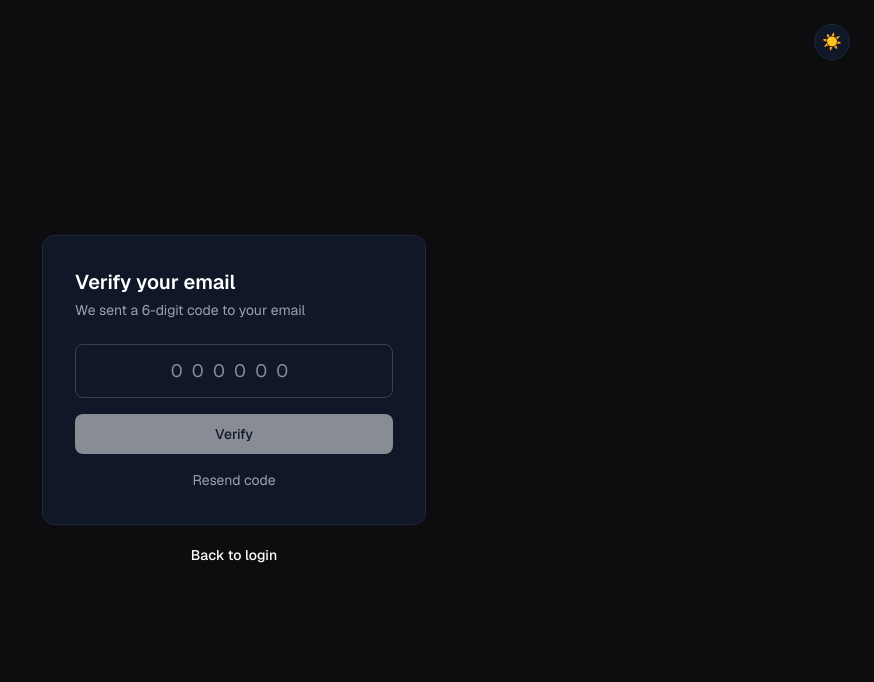
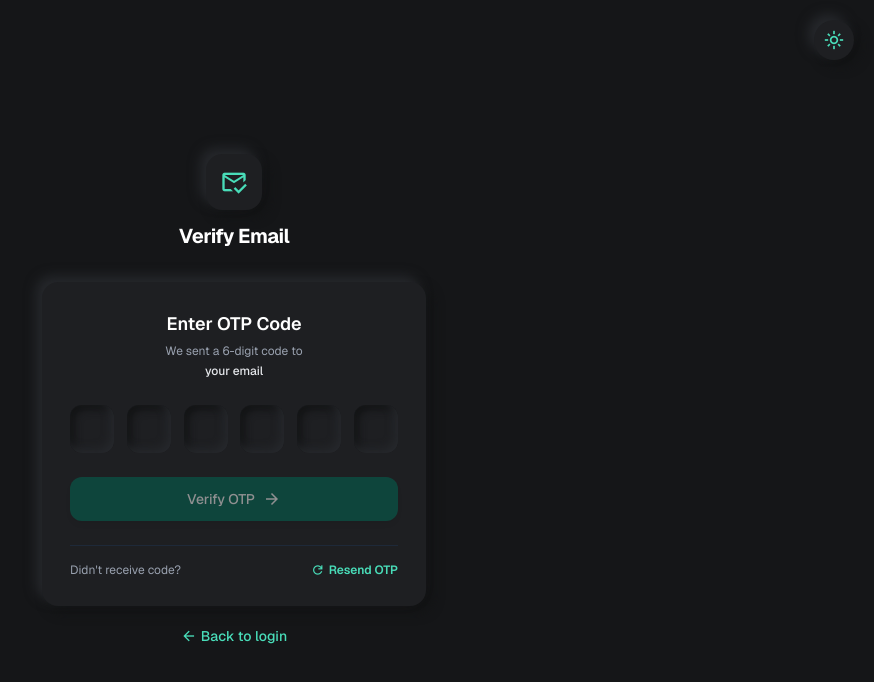
Before and after one commit to i-shaurya1912/Splitwise-frontend-app, a React (Vite) app: page /verify-otp in a window 1280 px wide. Shown: the top 682 px of the page, without its empty margins (406-1280 px from the left). Built offline with nearby package versions, Linux system fonts and the light colour scheme; no server answers.

Commit message:
Add password eye toggle, enhance VerifyOTP UI with auto-login and button micro-interactions

```diff
--- a/src/pages/Login.jsx
+++ b/src/pages/Login.jsx
@@ -13,6 +13,8 @@ function Login() {
   const { login } = useAuth();
   const { theme, toggleTheme } = useTheme();
   const navigate = useNavigate();
+
+  const [showPassword, setShowPassword] = useState(false);
 
   const handleSubmit = async (e) => {
     e.preventDefault();
@@ -83,14 +85,26 @@ function Login() {
               <label className="block text-xs font-medium text-[#575766] dark:text-gray-400 mb-1.5 uppercase tracking-wide">
                 Password
               </label>
+              <div className="relative">
                 <input
-                type="password"
+                  type={showPassword ? 'text' : 'password'}
                   value={password}
                   onChange={(e) => setPassword(e.target.value)}
-                className="w-full neu-inset rounded-xl px-4 py-2.5 text-sm text-[#1a1c1d] dark:text-white placeholder-gray-400 border-none focus:outline-none focus:ring-2 focus:ring-[#006b56]/40"
+                  className="w-full neu-inset rounded-xl pl-4 pr-11 py-2.5 text-sm text-[#1a1c1d] dark:text-white placeholder-gray-400 border-none focus:outline-none focus:ring-2 focus:ring-[#006b56]/40"
                   placeholder="••••••••"
                   required
                 />
+                <button
+                  type="button"
+                  onClick={() => setShowPassword(!showPassword)}
+                  className="absolute right-3 top-1/2 -translate-y-1/2 text-[#575766] hover:text-[#006b56] dark:text-gray-400 dark:hover:text-[#49ddb9] transition-colors p-1 flex items-center justify-center"
+                  aria-label={showPassword ? 'Hide password' : 'Show password'}
+                >
+                  <span className="material-symbols-outlined" style={{ fontSize: 20 }}>
+                    {showPassword ? 'visibility_off' : 'visibility'}
+                  </span>
+                </button>
+              </div>
             </div>
             <button
               type="submit"
--- a/src/pages/Signup.jsx
+++ b/src/pages/Signup.jsx
@@ -12,6 +12,8 @@ function Signup() {
 
   const { theme, toggleTheme } = useTheme();
   const navigate = useNavigate();
+
+  const [showPassword, setShowPassword] = useState(false);
 
   const handleSubmit = async (e) => {
     e.preventDefault();
@@ -91,14 +93,26 @@ function Signup() {
               <label className="block text-xs font-medium text-[#575766] dark:text-gray-400 mb-1.5 uppercase tracking-wide">
                 Password
               </label>
+              <div className="relative">
                 <input
-                type="password"
+                  type={showPassword ? 'text' : 'password'}
                   value={password}
                   onChange={(e) => setPassword(e.target.value)}
-                className="w-full neu-inset rounded-xl px-4 py-2.5 text-sm text-[#1a1c1d] dark:text-white placeholder-gray-400 border-none focus:outline-none focus:ring-2 focus:ring-[#006b56]/40"
+                  className="w-full neu-inset rounded-xl pl-4 pr-11 py-2.5 text-sm text-[#1a1c1d] dark:text-white placeholder-gray-400 border-none focus:outline-none focus:ring-2 focus:ring-[#006b56]/40"
                   placeholder="At least 6 characters"
                   required
                 />
+                <button
+                  type="button"
+                  onClick={() => setShowPassword(!showPassword)}
+                  className="absolute right-3 top-1/2 -translate-y-1/2 text-[#575766] hover:text-[#006b56] dark:text-gray-400 dark:hover:text-[#49ddb9] transition-colors p-1 flex items-center justify-center"
+                  aria-label={showPassword ? 'Hide password' : 'Show password'}
+                >
+                  <span className="material-symbols-outlined" style={{ fontSize: 20 }}>
+                    {showPassword ? 'visibility_off' : 'visibility'}
+                  </span>
+                </button>
+              </div>
             </div>
             <button
               type="submit"
--- a/src/pages/VerifyOTP.jsx
+++ b/src/pages/VerifyOTP.jsx
@@ -1,102 +1,229 @@
-import { useState } from 'react';
+import { useState, useRef, useEffect } from 'react';
 import { useLocation, useNavigate, Link } from 'react-router-dom';
 import { verifyOTP, resendOTP } from '../api/auth';
 import { useTheme } from '../context/ThemeContext';
+import { useAuth } from '../context/AuthContext';
 
 function VerifyOTP() {
   const location = useLocation();
   const navigate = useNavigate();
   const { theme, toggleTheme } = useTheme();
+  const { login } = useAuth();
 
   const email = location.state?.email || '';
-  const [otp, setOtp] = useState('');
+  const [digits, setDigits] = useState(['', '', '', '', '', '']);
   const [error, setError] = useState('');
   const [message, setMessage] = useState('');
   const [loading, setLoading] = useState(false);
+  const [resendCooldown, setResendCooldown] = useState(0);
+
+  const inputRefs = useRef([]);
+
+  useEffect(() => {
+    // Focus first input on mount
+    if (inputRefs.current[0]) {
+      inputRefs.current[0].focus();
+    }
+  }, []);
+
+  useEffect(() => {
+    let timer;
+    if (resendCooldown > 0) {
+      timer = setInterval(() => {
+        setResendCooldown((prev) => prev - 1);
+      }, 1000);
+    }
+    return () => clearInterval(timer);
+  }, [resendCooldown]);
+
+  const handleDigitChange = (index, value) => {
+    // Keep only numbers
+    const cleanValue = value.replace(/\D/g, '');
+    if (!cleanValue) {
+      const newDigits = [...digits];
+      newDigits[index] = '';
+      setDigits(newDigits);
+      return;
+    }
+
+    // Handle pasting multi-digit OTP
+    if (cleanValue.length > 1) {
+      const pasted = cleanValue.slice(0, 6).split('');
+      const newDigits = [...digits];
+      pasted.forEach((char, i) => {
+        if (i < 6) newDigits[i] = char;
+      });
+      setDigits(newDigits);
+      const nextIndex = Math.min(pasted.length, 5);
+      inputRefs.current[nextIndex]?.focus();
+      return;
+    }
+
+    // Single digit input
+    const newDigits = [...digits];
+    newDigits[index] = cleanValue.slice(-1);
+    setDigits(newDigits);
+
+    // Auto-advance focus to next input
+    if (index < 5) {
+      inputRefs.current[index + 1]?.focus();
+    }
+  };
+
+  const handleKeyDown = (index, e) => {
+    if (e.key === 'Backspace' && !digits[index] && index > 0) {
+      inputRefs.current[index - 1]?.focus();
+    }
+  };
+
+  const otp = digits.join('');
 
   const handleSubmit = async (e) => {
     e.preventDefault();
+    if (otp.length !== 6) {
+      setError('Please enter complete 6-digit OTP code');
+      return;
+    }
+
     setError('');
+    setMessage('');
     setLoading(true);
     try {
-      await verifyOTP(email, otp);
-      navigate('/login');
+      const res = await verifyOTP(email, otp);
+      setMessage('Verification successful! Logging you in...');
+
+      // Auto-login if token is returned
+      if (res.data?.token && res.data?.user) {
+        login(res.data.user, res.data.token);
+        setTimeout(() => navigate('/dashboard'), 1000);
+      } else {
+        setTimeout(() => navigate('/login'), 1200);
+      }
     } catch (err) {
-      setError(err.response?.data?.message || 'Verification failed');
+      setError(err.response?.data?.message || 'Verification failed. Invalid or expired OTP.');
     } finally {
       setLoading(false);
     }
   };
 
   const handleResend = async () => {
+    if (resendCooldown > 0) return;
     setError('');
     setMessage('');
     try {
       await resendOTP(email);
-      setMessage('OTP resent to your email');
+      setMessage('New 6-digit verification code sent to your email!');
+      setResendCooldown(30); // 30 seconds cooldown
     } catch (err) {
-      setError(err.response?.data?.message || 'Could not resend OTP');
+      setError(err.response?.data?.message || 'Could not resend OTP. Please try again later.');
     }
   };
 
   return (
-    <div className="min-h-screen bg-gray-50 dark:bg-[#0d0d10] flex items-center justify-center px-4 transition-colors">
+    <div className="min-h-screen bg-[#F3F3F4] dark:bg-[#151618] flex items-center justify-center px-4 transition-colors">
       <button
         onClick={toggleTheme}
-        className="fixed top-4 right-4 sm:top-6 sm:right-6 w-9 h-9 rounded-full border border-gray-200 dark:border-gray-800 bg-white dark:bg-gray-900 flex items-center justify-center text-gray-600 dark:text-gray-300"
+        className="fixed top-5 right-5 w-10 h-10 rounded-full neu neu-btn flex items-center justify-center text-[#006b56] dark:text-[#49ddb9]"
+        aria-label="Toggle theme"
       >
-        {theme === 'dark' ? '☀️' : '🌙'}
+        <span className="material-symbols-outlined">
+          {theme === 'dark' ? 'light_mode' : 'dark_mode'}
+        </span>
       </button>
 
       <div className="w-full max-w-sm">
-        <div className="bg-white dark:bg-gray-900 border border-gray-200 dark:border-gray-800 rounded-xl p-7 sm:p-8">
-          <h1 className="text-xl font-semibold text-gray-900 dark:text-white mb-1">
-            Verify your email
-          </h1>
-          <p className="text-gray-500 dark:text-gray-400 text-sm mb-6">
-            We sent a 6-digit code to {email || 'your email'}
+        <div className="flex flex-col items-center mb-8">
+          <div className="w-14 h-14 rounded-2xl neu flex items-center justify-center mb-3 text-[#006b56] dark:text-[#49ddb9]">
+            <span className="material-symbols-outlined" style={{ fontSize: 28 }}>
+              mark_email_read
+            </span>
+          </div>
+          <h1 className="text-xl font-bold text-[#1a1c1d] dark:text-white tracking-tight">Verify Email</h1>
+        </div>
+
+        <div className="neu rounded-2xl p-7">
+          <h2 className="text-lg font-semibold text-[#1a1c1d] dark:text-white mb-1 text-center">
+            Enter OTP Code
+          </h2>
+          <p className="text-[#575766] dark:text-gray-400 text-xs text-center mb-6 leading-relaxed">
+            We sent a 6-digit code to{' '}
+            <span className="font-medium text-[#1a1c1d] dark:text-gray-200 block truncate">{email || 'your email'}</span>
           </p>
 
           {error && (
-            <div className="bg-red-50 dark:bg-red-950/40 border border-red-200 dark:border-red-900 text-red-700 dark:text-red-400 px-3 py-2 rounded-lg mb-4 text-sm">
+            <div className="bg-[#ffdad6] text-[#93000a] px-3.5 py-2.5 rounded-xl mb-4 text-xs font-medium text-center flex items-center justify-center gap-1.5 animate-fadeIn">
+              <span className="material-symbols-outlined" style={{ fontSize: 16 }}>error</span>
               {error}
             </div>
           )}
+
           {message && (
-            <div className="bg-green-50 dark:bg-green-950/40 border border-green-200 dark:border-green-900 text-green-700 dark:text-green-400 px-3 py-2 rounded-lg mb-4 text-sm">
+            <div className="bg-[#ccebe1] text-[#004b3b] dark:bg-[#004b3b]/30 dark:text-[#49ddb9] px-3.5 py-2.5 rounded-xl mb-4 text-xs font-medium text-center flex items-center justify-center gap-1.5 animate-fadeIn">
+              <span className="material-symbols-outlined" style={{ fontSize: 16 }}>check_circle</span>
               {message}
             </div>
           )}
 
-          <form onSubmit={handleSubmit} className="space-y-4">
+          <form onSubmit={handleSubmit} className="space-y-6">
+            <div className="flex justify-between gap-2">
+              {digits.map((digit, index) => (
                 <input
+                  key={index}
+                  ref={(el) => (inputRefs.current[index] = el)}
                   type="text"
-              value={otp}
-              onChange={(e) => setOtp(e.target.value.replace(/\D/g, '').slice(0, 6))}
-              placeholder="000000"
+                  inputMode="numeric"
                   maxLength={6}
-              className="w-full text-center tracking-[0.5em] text-lg bg-transparent border border-gray-300 dark:border-gray-700 rounded-lg px-3 py-3 text-gray-900 dark:text-white focus:outline-none focus:ring-1 focus:ring-gray-900 dark:focus:ring-white"
+                  value={digit}
+                  onChange={(e) => handleDigitChange(index, e.target.value)}
+                  onKeyDown={(e) => handleKeyDown(index, e)}
+                  className="w-11 h-12 text-center text-lg font-bold neu-inset rounded-xl text-[#1a1c1d] dark:text-white border-none focus:outline-none focus:ring-2 focus:ring-[#006b56] dark:focus:ring-[#49ddb9] transition-all duration-150"
                   required
                 />
+              ))}
+            </div>
+
             <button
               type="submit"
               disabled={loading || otp.length !== 6}
-              className="w-full bg-gray-900 dark:bg-white text-white dark:text-gray-900 text-sm font-medium py-2.5 rounded-lg hover:bg-gray-800 dark:hover:bg-gray-100 disabled:opacity-50 transition-colors"
+              className="w-full bg-[#006b56] text-white font-medium text-sm py-3 rounded-xl neu-btn hover:opacity-95 hover:scale-[1.01] active:scale-[0.99] disabled:opacity-50 disabled:scale-100 disabled:cursor-not-allowed transition-all duration-200 shadow-md flex items-center justify-center gap-2"
             >
-              {loading ? 'Verifying...' : 'Verify'}
+              {loading ? (
+                <>
+                  <span className="material-symbols-outlined animate-spin" style={{ fontSize: 18 }}>progress_activity</span>
+                  Verifying...
+                </>
+              ) : (
+                <>
+                  Verify OTP
+                  <span className="material-symbols-outlined" style={{ fontSize: 18 }}>arrow_forward</span>
+                </>
+              )}
             </button>
           </form>
 
+          <div className="mt-6 pt-4 border-t border-gray-200/50 dark:border-gray-800 flex items-center justify-between">
+            <span className="text-xs text-[#575766] dark:text-gray-400">Didn't receive code?</span>
             <button
+              type="button"
               onClick={handleResend}
-            className="w-full text-sm text-gray-500 dark:text-gray-400 hover:text-gray-900 dark:hover:text-white mt-4"
+              disabled={resendCooldown > 0}
+              className="text-xs font-semibold text-[#006b56] dark:text-[#49ddb9] hover:underline disabled:opacity-50 disabled:no-underline transition-all flex items-center gap-1"
             >
-            Resend code
+              {resendCooldown > 0 ? (
+                <>Resend in {resendCooldown}s</>
+              ) : (
+                <>
+                  <span className="material-symbols-outlined" style={{ fontSize: 14 }}>refresh</span>
+                  Resend OTP
+                </>
+              )}
             </button>
           </div>
+        </div>
 
-        <p className="text-sm text-center mt-5 text-gray-500 dark:text-gray-400">
-          <Link to="/login" className="text-gray-900 dark:text-white font-medium hover:underline">
+        <p className="text-sm text-center mt-5 text-[#575766] dark:text-gray-400">
+          <Link to="/login" className="text-[#006b56] dark:text-[#49ddb9] font-medium hover:underline flex items-center justify-center gap-1">
+            <span className="material-symbols-outlined" style={{ fontSize: 16 }}>arrow_back</span>
             Back to login
           </Link>
         </p>
```
Lines whose indentation alone changed are shown as unchanged.
